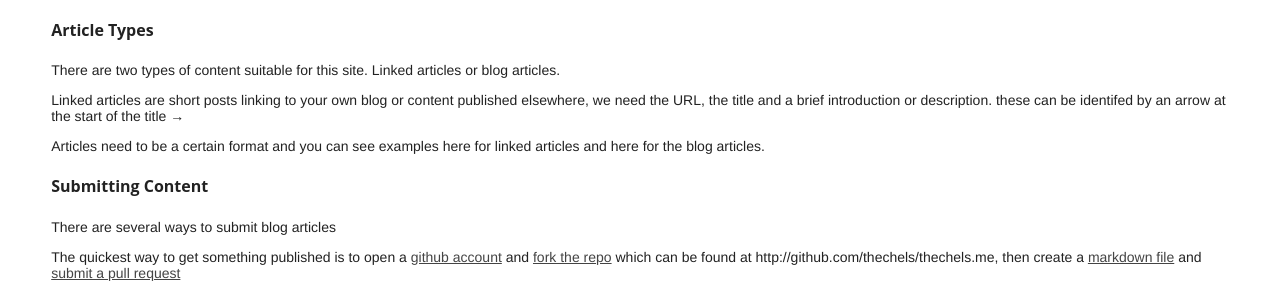
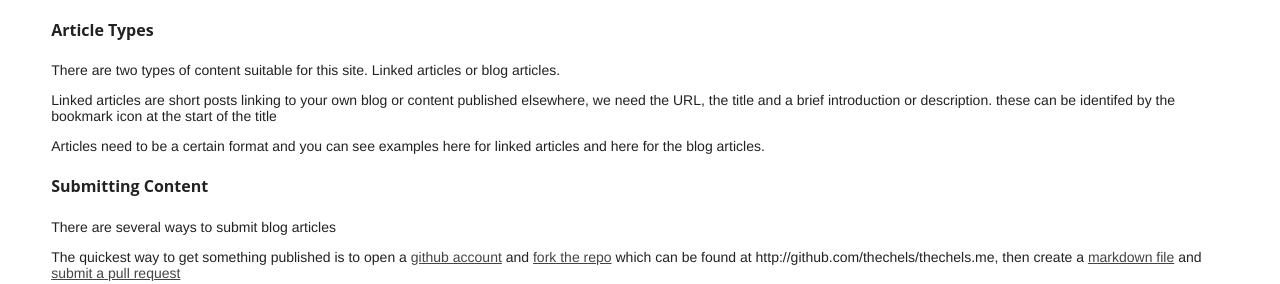
Before and after one commit to TheNenae/TheChels.github.io, a Jekyll site: the page built from help/index.html, in a window 1280 px wide. Shown: the part 480-764 px from the top of the page. Built offline with Jekyll 4.4.1, drawn with Linux system fonts in a browser that asks for light colours; nearby versions of some CDN libraries; Markdown is read by kramdown in place of the engine named in the settings.

Commit message:
Update index.html

```diff
--- a/help/index.html
+++ b/help/index.html
@@ -32,7 +32,7 @@
 
 <p>There are two types of content suitable for this site. Linked articles or blog articles.</p>
 
-<p>Linked articles are short posts linking to your own blog or content published elsewhere, we need the URL, the title and a brief introduction or description. these can be identifed by an arrow at the start of the title → </p>
+<p>Linked articles are short posts linking to your own blog or content published elsewhere, we need the URL, the title and a brief introduction or description. these can be identifed by the bookmark icon at the start of the title <i class="icon-bookmark"></i> </p>
 
 <p>Articles need to be a certain format and you can see examples here for linked articles and here for the blog articles.</p>
 
```
